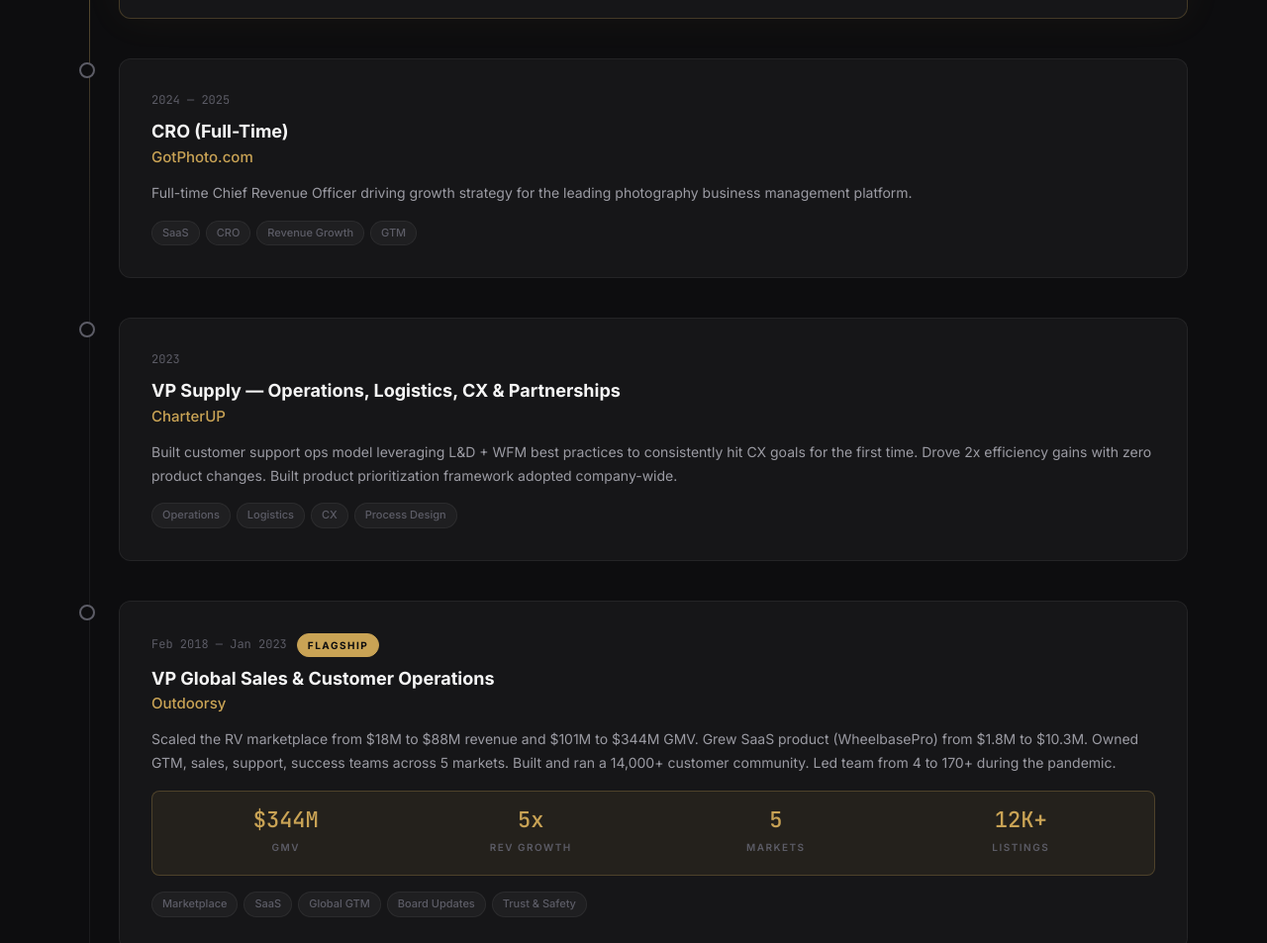
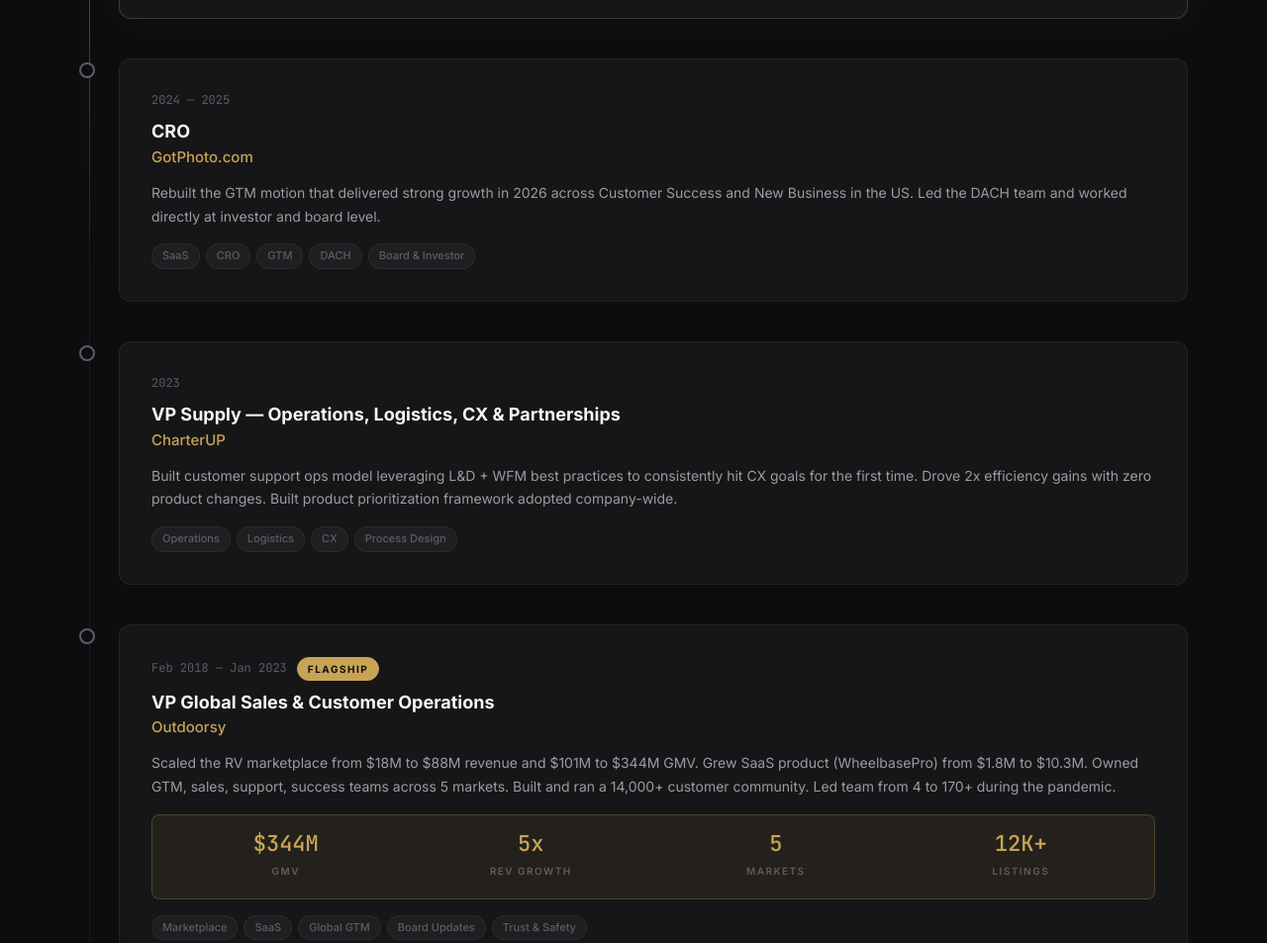
Before and after one commit to etacCAD/evan-hopkins-resume, a website: page public/index.html in a window 1280 px wide. Shown: the part 3480-4433 px from the top of the page at 99% size. Drawn offline with nearby package versions, Linux system fonts and the light colour scheme; a web font is replaced by a local one.

Commit message:
GotPhoto: remove Full-Time, add GTM rebuild, DACH, board-level details

```diff
--- a/public/index.html
+++ b/public/index.html
@@ -253,11 +253,11 @@
                         <div class="timeline-meta">
                             <span class="timeline-date">2024 — 2025</span>
                         </div>
-                        <h3 class="timeline-role">CRO (Full-Time)</h3>
+                        <h3 class="timeline-role">CRO</h3>
                         <h4 class="timeline-company">GotPhoto.com</h4>
-                        <p class="timeline-description">Full-time Chief Revenue Officer driving growth strategy for the leading photography business management platform.</p>
+                        <p class="timeline-description">Rebuilt the GTM motion that delivered strong growth in 2026 across Customer Success and New Business in the US. Led the DACH team and worked directly at investor and board level.</p>
                         <div class="timeline-tags">
-                            <span>SaaS</span><span>CRO</span><span>Revenue Growth</span><span>GTM</span>
+                            <span>SaaS</span><span>CRO</span><span>GTM</span><span>DACH</span><span>Board & Investor</span>
                         </div>
                     </div>
                 </div>
--- a/server.js
+++ b/server.js
@@ -79,12 +79,12 @@ Your primary goal is to understand what the visitor is looking for and determine
 
 ### Current Roles
 - Fractional CRO at Elastique Athletics — PE-backed luxury compression athletics brand. Leading revenue strategy, CRO, landing page optimization, sentiment analysis tools, and GTM for a 9-figure GMV ecommerce operation with an 8-person team.
-- Full-Time CRO at GotPhoto.com (2024–2025)
+- CRO at GotPhoto.com (2024–2025)
 - Advisor to Elastique, Homebaked Nearby, WastePlace
 - Fractional CRO / Consulting via Tacanni (since 2017) — Clients include BetterEngineer and others.
 
 ### GotPhoto.com (2024–2025)
-Full-time CRO role. This is a current full-time position, not advisory.
+CRO. Rebuilt the GTM motion that delivered strong growth in 2026 across Customer Success and New Business in the US. Led the DACH team and worked directly at investor and board level.
 
 ### CharterUP (2023)
 VP Supply — Operations, Logistics, CX & Partnerships. Built customer support ops model leveraging L&D + WFM best practices. Drove 2x efficiency gains with zero product changes. Built product prioritization framework adopted company-wide. Note: this was a single year.
```
